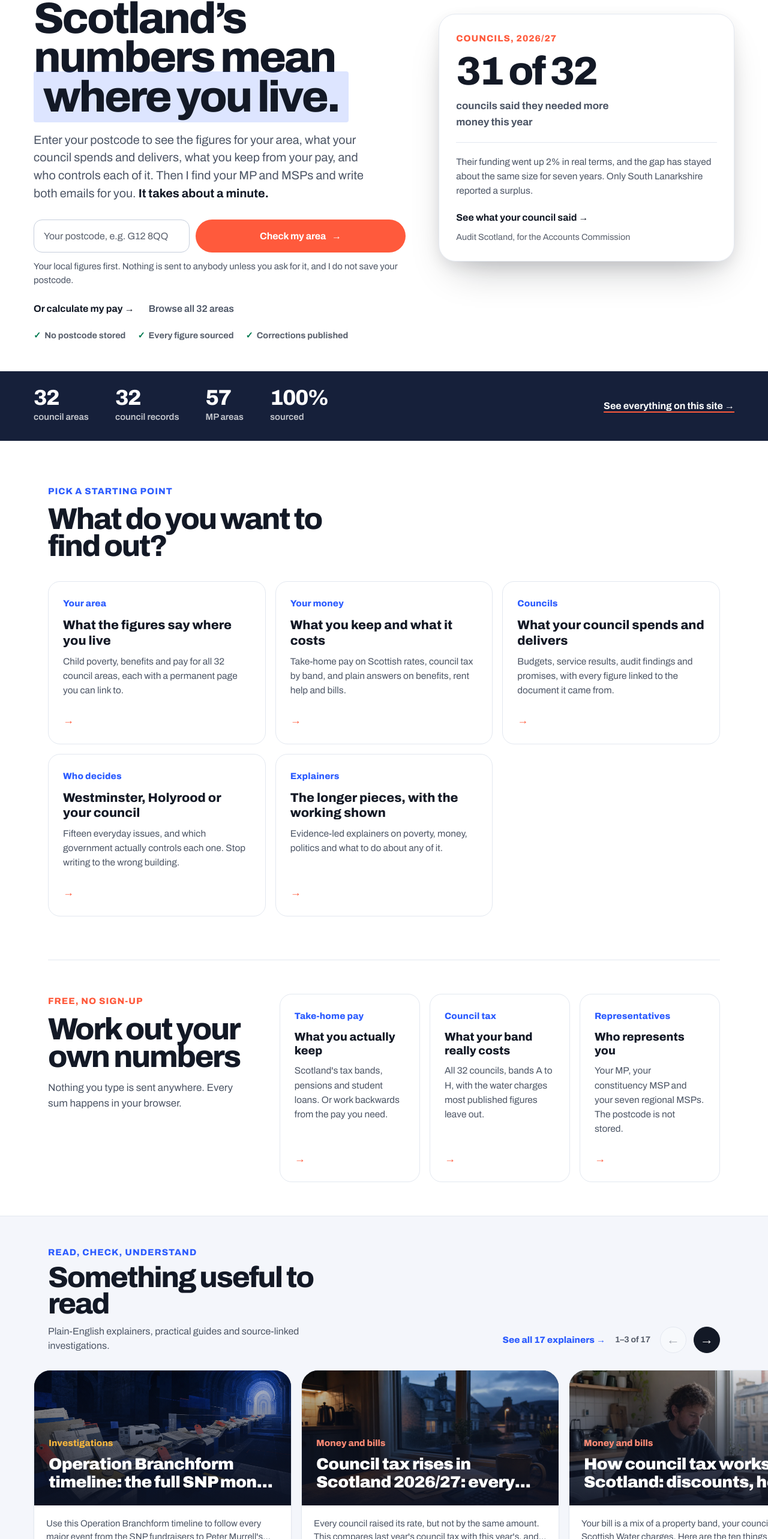
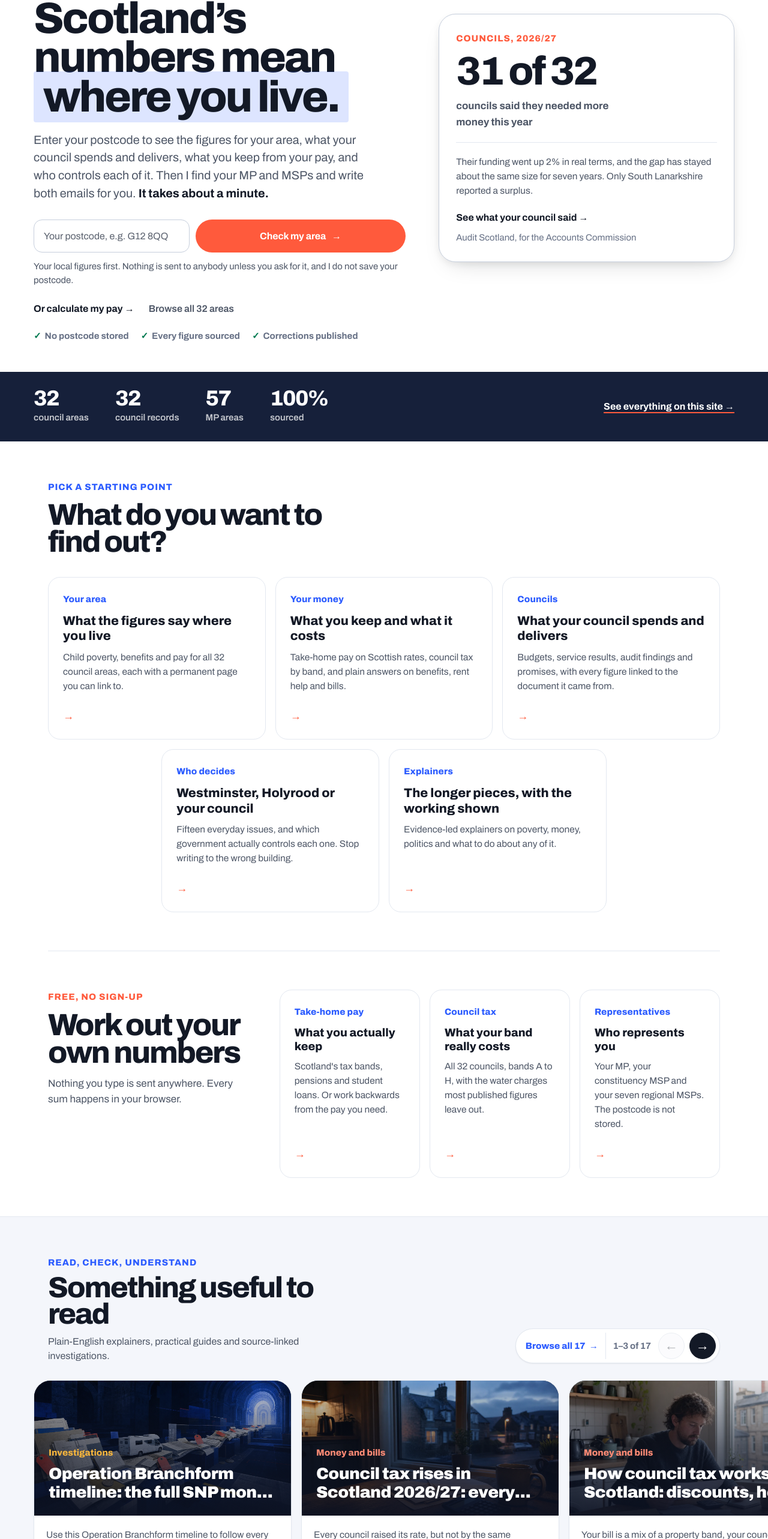
Before and after one commit to GraemeVIP/scotland-counted, a Next.js app: page / in a window 1280 px wide. Shown: the part 229-2795 px from the top of the page at 60% size. Built offline with nearby package versions, Linux system fonts and the light colour scheme.

Commit message:
Polish homepage layout and signup

```diff
--- a/src/app/(site)/Hero.tsx
+++ b/src/app/(site)/Hero.tsx
@@ -93,7 +93,7 @@ export default function Hero({
               {TRUST.map((item) => (
                 <li
                   key={item}
-                  className="ui flex items-center gap-1.5 text-[14.5px] font-[620] text-[var(--muted)]"
+                  className="ui flex items-center gap-1.5 text-[15px] font-[620] text-[var(--ink-3)]"
                 >
                   <span aria-hidden="true" className="text-[var(--good-text)]">
                     ✓
@@ -105,10 +105,9 @@ export default function Hero({
           </div>
 
           {/* ---- One current finding ---- */}
-          <div className="w-full max-w-[520px] mx-auto md:max-xl:max-w-[620px] xl:mx-0 xl:justify-self-end">
+          <div className="mx-auto w-full max-w-[520px] md:max-xl:max-w-[620px] xl:mx-0 xl:max-w-[500px] xl:justify-self-end">
             <div
-              className="rounded-[var(--r-l)] bg-[var(--surface)] border border-[var(--rule)] p-6 sm:p-7"
-              style={{ boxShadow: "var(--shadow-3)" }}
+              className="rounded-[var(--r-l)] border border-[var(--rule-strong)] bg-[var(--surface)] p-6 shadow-[var(--shadow-2)] sm:p-7"
             >
               <p className="kicker text-[var(--action)] mb-3">{flagship.kicker}</p>
 
@@ -131,7 +130,7 @@ export default function Hero({
                   href={flagship.source.url}
                   target="_blank"
                   rel="noopener noreferrer"
-                  className="ui text-[14.5px] text-[var(--muted)]"
+                  className="ui text-[15px] text-[var(--ink-3)]"
                 >
                   {flagship.source.publisher}
                 </a>
--- a/src/app/(site)/page.tsx
+++ b/src/app/(site)/page.tsx
@@ -135,17 +135,23 @@ export default function Home() {
 
       <Page>
         {/* ---------- Five doors ---------- */}
-        <section className="py-14 sm:py-18" aria-labelledby="doors">
+        <section className="py-12 sm:py-16" aria-labelledby="doors">
           <p className="kicker mb-3 text-[var(--brand)]">Pick a starting point</p>
           <h2 id="doors" className="display-stat max-w-[16ch] text-[clamp(32px,4vw,50px)]">
             What do you want to find out?
           </h2>
-          <div className="mt-9 grid gap-4 md:grid-cols-2 lg:grid-cols-3">
-            {DOORS.map((door) => (
+          <div className="mt-9 grid gap-4 md:grid-cols-2 lg:grid-cols-6">
+            {DOORS.map((door, index) => (
               <Link
                 key={door.href}
                 href={door.href}
-                className="group flex flex-col rounded-[var(--r-m)] border border-[var(--rule)] bg-[var(--surface)] p-6 no-underline transition-all duration-300 hover:-translate-y-1 hover:border-[var(--brand)] hover:shadow-[var(--shadow-2)]"
+                className={`group flex flex-col rounded-[var(--r-m)] border border-[var(--rule)] bg-[var(--surface)] p-6 no-underline transition-all duration-300 hover:-translate-y-1 hover:border-[var(--brand)] hover:shadow-[var(--shadow-2)] lg:col-span-2 ${
+                  index === 3 ? "lg:col-start-2" : ""
+                } ${
+                  index === 4
+                    ? "md:col-span-2 md:mx-auto md:w-[calc(50%-0.5rem)] lg:col-start-4 lg:mx-0 lg:w-auto"
+                    : ""
+                }`}
               >
                 <p className="label">{door.eyebrow}</p>
                 <p className="mt-3 text-[21px] font-[770] leading-[1.2] transition-colors group-hover:text-[var(--brand)]">
@@ -166,7 +172,7 @@ export default function Home() {
         </section>
 
         {/* ---------- Tools ---------- */}
-        <section className="border-t border-[var(--rule)] py-12 sm:py-14" aria-labelledby="tools">
+        <section className="border-t border-[var(--rule)] py-12 sm:py-16" aria-labelledby="tools">
           <div className="grid gap-x-14 gap-y-8 lg:grid-cols-[minmax(280px,0.62fr)_minmax(0,1.38fr)]">
             <div>
               <p className="kicker mb-3 text-[var(--action)]">Free, no sign-up</p>
@@ -217,7 +223,7 @@ export default function Home() {
 
       <Page>
         {/* ---------- Trust ---------- */}
-        <section className="border-t border-[var(--rule)] py-12 sm:py-14" aria-labelledby="trust">
+        <section className="border-t border-[var(--rule)] py-12 sm:py-16" aria-labelledby="trust">
           <div className="grid gap-x-14 gap-y-8 lg:grid-cols-[minmax(280px,0.62fr)_minmax(0,1.38fr)]">
             <div>
               <p className="kicker mb-3 text-[var(--good-text)]">Check the work</p>
@@ -242,7 +248,7 @@ export default function Home() {
                   </span>
                 </Link>
               ))}
-              <p className="ui sm:col-span-2 mt-1 text-[14.5px] leading-[1.5] text-[var(--muted)]">
+              <p className="ui mt-2 border-t border-[var(--rule)] pt-4 text-[15px] leading-[1.55] text-[var(--ink-2)] sm:col-span-2">
                 Latest finding from {flagship.source.publisher}. Published by {site.author.name},{" "}
                 {site.organisation.name}. No funding, no advertising, no party.
               </p>
@@ -252,43 +258,34 @@ export default function Home() {
 
       </Page>
 
-      {/* ---------- Keep in touch ----------
-          The one ask on the page, so it gets the one treatment nothing else
-          has: a near-black slab, the register this site reserves for
-          dramatic pauses (the footer, the film). Every other section is a
-          white card on the grid; the eye reads them as one deck and skims.
-          Breaking the rhythm exactly once, at the ask, is the difference
-          between a section and a moment. */}
-      {/*
-          Coral, not the near-black slab. The deep band made the ask read as
-          the footer arriving early, and then the real footer repeated it.
-          The site's action colour belongs to the one action on the page, and
-          the deep ink on it measures 6.86:1, comfortably past AA.
-      */}
-      <FullBleed className="bg-[var(--action)] text-[var(--deep)]">
+      {/* ---------- Keep in touch ---------- */}
+      <FullBleed className="border-y border-[var(--rule)] bg-[var(--paper-2)]">
         <Page>
-          <section className="py-14 sm:py-16" aria-labelledby="updates">
-            <div className="grid gap-x-14 gap-y-8 lg:grid-cols-[minmax(280px,0.62fr)_minmax(0,1.38fr)] lg:items-center">
+          <section className="py-12 sm:py-16" aria-labelledby="updates">
+            <div className="relative overflow-hidden rounded-[var(--r-l)] border border-[var(--rule)] bg-[var(--surface)] shadow-[var(--shadow-1)]">
+              <div aria-hidden="true" className="absolute inset-y-0 left-0 w-2 bg-[var(--action)]" />
+              <div className="grid gap-8 p-7 sm:p-10 lg:grid-cols-[minmax(0,0.9fr)_minmax(420px,1.1fr)] lg:items-center lg:gap-12 lg:p-12">
                 <div>
-                <p className="kicker mb-3 text-[var(--deep)] opacity-80">When the numbers move</p>
-                <h2 id="updates" className="display-stat max-w-[13ch] text-[clamp(34px,4vw,52px)]">
+                  <p className="kicker mb-3 text-[var(--action-hover)]">When the numbers move</p>
+                  <h2 id="updates" className="display-stat max-w-[18ch] text-[clamp(36px,4vw,54px)]">
                     Councils publish. Nobody tells you
                   </h2>
-                <p className="mt-4 max-w-[36ch] text-[17px] leading-[1.55] opacity-85">
+                  <p className="mt-4 max-w-[40ch] text-[17px] leading-[1.55] text-[var(--ink-2)]">
                     Audits, budgets and benchmarking land quietly through the year. I read them and
                     send one email when something changes.
                   </p>
                 </div>
-              <div>
-                <NewsletterSignup />
-                <p className="mt-6 max-w-[54ch] text-[15.5px] leading-[1.55] opacity-70">
+                <div className="rounded-[var(--r-m)] bg-[var(--deep)] p-6 text-white shadow-[var(--shadow-2)] sm:p-8">
+                  <NewsletterSignup variant="feature" />
+                  <p className="mt-6 max-w-[54ch] border-t border-white/15 pt-5 text-[15px] leading-[1.6] text-[#cbd3e2]">
                     Alerts for one council area in particular are planned but not built yet. For now
                     every update covers all 32. You can also{" "}
-                  <Link href="/updates" className="text-[var(--deep)] underline underline-offset-4">
+                    <Link href="/updates" className="text-white underline decoration-white/50 underline-offset-4 hover:decoration-white">
                       follow the public log
                     </Link>
                     , which has an RSS feed.
                   </p>
+                </div>
               </div>
             </div>
           </section>
@@ -297,7 +294,7 @@ export default function Home() {
 
       <Page>
         {/* ---------- Questions ---------- */}
-        <section className="border-t border-[var(--rule)] py-12 sm:py-14" aria-labelledby="questions">
+        <section className="border-t border-[var(--rule)] py-12 sm:py-16" aria-labelledby="questions">
           <div className="grid gap-x-14 gap-y-8 lg:grid-cols-[minmax(280px,0.62fr)_minmax(0,1.38fr)]">
             <div>
               <p className="kicker mb-3 text-[var(--brand)]">Straight answers</p>
--- a/src/components/BlogCarousel.tsx
+++ b/src/components/BlogCarousel.tsx
@@ -116,7 +116,7 @@ export default function BlogCarousel({ posts }: { posts: Post[] }) {
 
   return (
     <section
-      className="border-y border-[var(--rule)] bg-[var(--paper-2)] py-10 sm:py-12"
+      className="border-y border-[var(--rule)] bg-[var(--paper-2)] py-12 sm:py-16"
       aria-labelledby="more-to-explore"
     >
       <div className="max-w-[1232px] mx-auto px-5 sm:px-8 lg:px-14">
@@ -134,12 +134,12 @@ export default function BlogCarousel({ posts }: { posts: Post[] }) {
             </p>
           </div>
 
-          <div className="flex flex-wrap items-center justify-end gap-4">
+          <div className="flex flex-wrap items-center justify-end gap-3 sm:rounded-full sm:border sm:border-[var(--rule)] sm:bg-[var(--surface)] sm:p-1.5 sm:pl-4 sm:shadow-[var(--shadow-1)]">
             <Link
               href="/blog"
-              className="ui text-[15px] font-[760] text-[var(--brand)] no-underline transition-colors hover:text-[var(--action)]"
+              className="ui inline-flex min-h-11 items-center rounded-full border border-[var(--rule-strong)] bg-[var(--surface)] px-4 text-[15px] font-[760] text-[var(--brand)] no-underline transition-colors hover:border-[var(--brand)] hover:text-[var(--brand-deep)] sm:min-h-0 sm:border-0 sm:bg-transparent sm:px-0"
             >
-              See all {posts.length} explainers <span aria-hidden="true">→</span>
+              Browse all {posts.length} <span aria-hidden="true" className="ml-1.5">→</span>
             </Link>
 
             {/*
@@ -148,17 +148,17 @@ export default function BlogCarousel({ posts }: { posts: Post[] }) {
               way to do the one thing swiping already does.
             */}
             <div
-              className="hidden items-center gap-3 sm:flex"
+              className="hidden items-center gap-2 border-l border-[var(--rule)] pl-3 sm:flex"
               aria-label="Article carousel controls"
             >
-              <span className="ui mr-1 text-[14px] font-[700] text-[var(--muted)] tnum">
+              <span className="ui mr-1 text-[15px] font-[700] text-[var(--ink-3)] tnum">
                 {range.first === range.last
                   ? `${range.first} of ${posts.length}`
                   : `${range.first}–${range.last} of ${posts.length}`}
               </span>
               <button
                 type="button"
-                className="inline-flex min-h-11 min-w-11 items-center justify-center rounded-full border border-[var(--rule-strong)] bg-[var(--surface)] text-[22px] leading-none text-[var(--ink)] transition-colors hover:border-[var(--brand)] disabled:cursor-not-allowed disabled:opacity-35"
+                className="inline-flex min-h-11 min-w-11 items-center justify-center rounded-full border border-[var(--rule-strong)] bg-[var(--paper-2)] text-[22px] leading-none text-[var(--ink)] transition-colors hover:border-[var(--brand)] hover:bg-[var(--brand-wash)] disabled:cursor-not-allowed disabled:opacity-35"
                 onClick={() => move(-1)}
                 disabled={!canPrevious}
                 aria-label="Scroll to previous articles"
@@ -268,14 +268,14 @@ export default function BlogCarousel({ posts }: { posts: Post[] }) {
                       </div>
                     </div>
                     <div className="p-4 sm:p-5">
-                      <p className="blog-carousel-excerpt text-[15px] leading-[1.45] text-[var(--ink-2)]">
+                      <p className="blog-carousel-excerpt text-[15.5px] leading-[1.5] text-[var(--ink-2)]">
                         {post.standfirst}
                       </p>
                       <div className="mt-3 flex flex-wrap items-center justify-between gap-3">
-                        <p className="ui text-[14px] font-[650] text-[var(--muted)]">
+                        <p className="ui text-[15px] font-[650] text-[var(--ink-3)]">
                           {fmtDate(post.updated ?? post.date)} · {post.readingMinutes} min read
                         </p>
-                        <span className="ui text-[14px] font-[760] text-[var(--brand)] transition-colors group-hover:text-[var(--action)]">
+                        <span className="ui text-[15px] font-[760] text-[var(--brand)] transition-colors group-hover:text-[var(--action-hover)]">
                           Read it <span aria-hidden="true">→</span>
                         </span>
                       </div>
@@ -299,7 +299,7 @@ export default function BlogCarousel({ posts }: { posts: Post[] }) {
           */}
         </div>
 
-        <p className="ui mt-2 flex items-center gap-2 px-5 text-[14px] font-[650] text-[var(--muted)] sm:hidden">
+        <p className="ui mt-3 flex items-center gap-2 px-5 text-[15px] font-[650] text-[var(--ink-3)] sm:hidden">
           Swipe to browse <span aria-hidden="true" className="text-[var(--brand)]">→</span>
         </p>
 
```
Also changed, not shown: src/components/NewsletterSignup.tsx (+25 -5 lines). Lines whose indentation alone changed are shown as unchanged.
